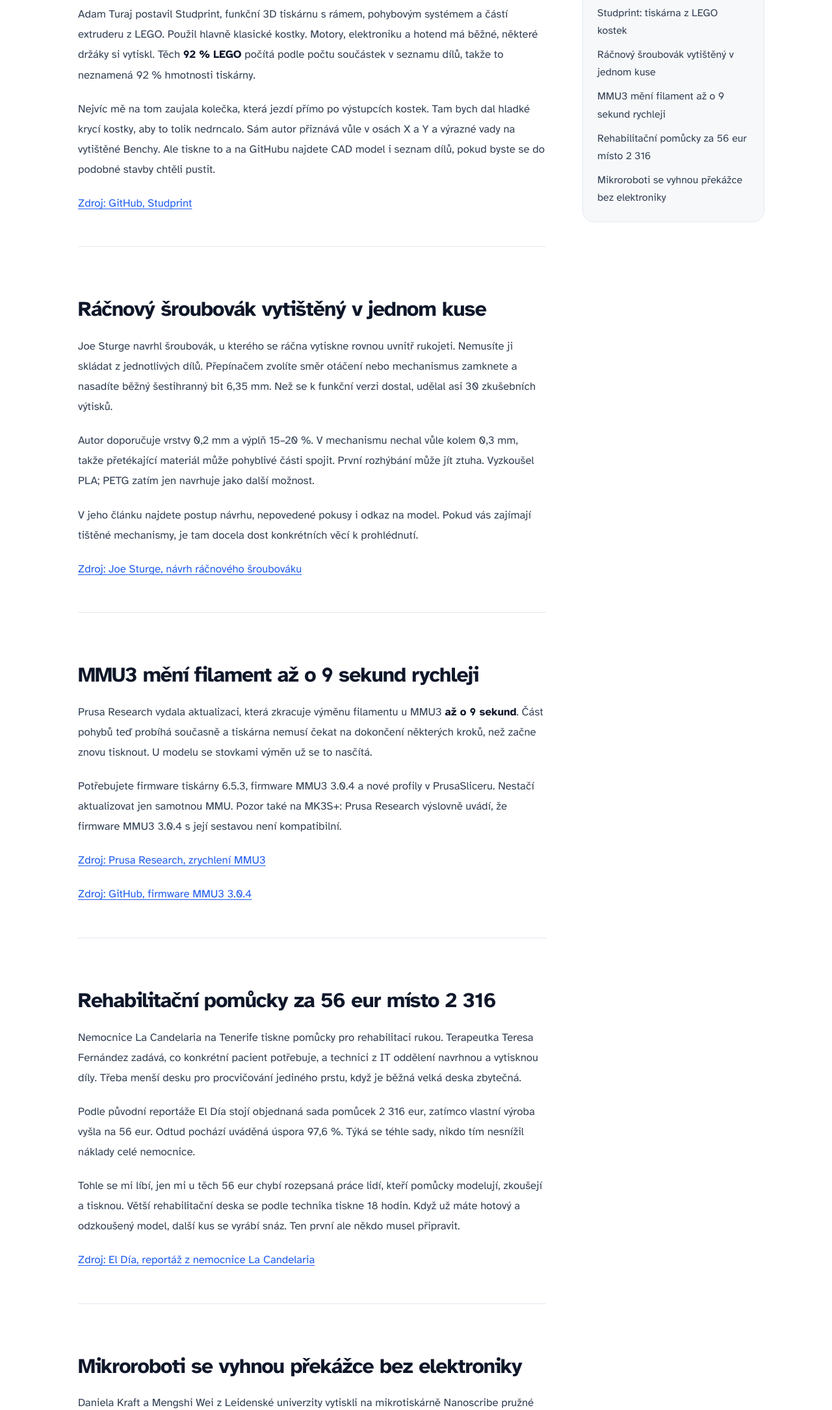
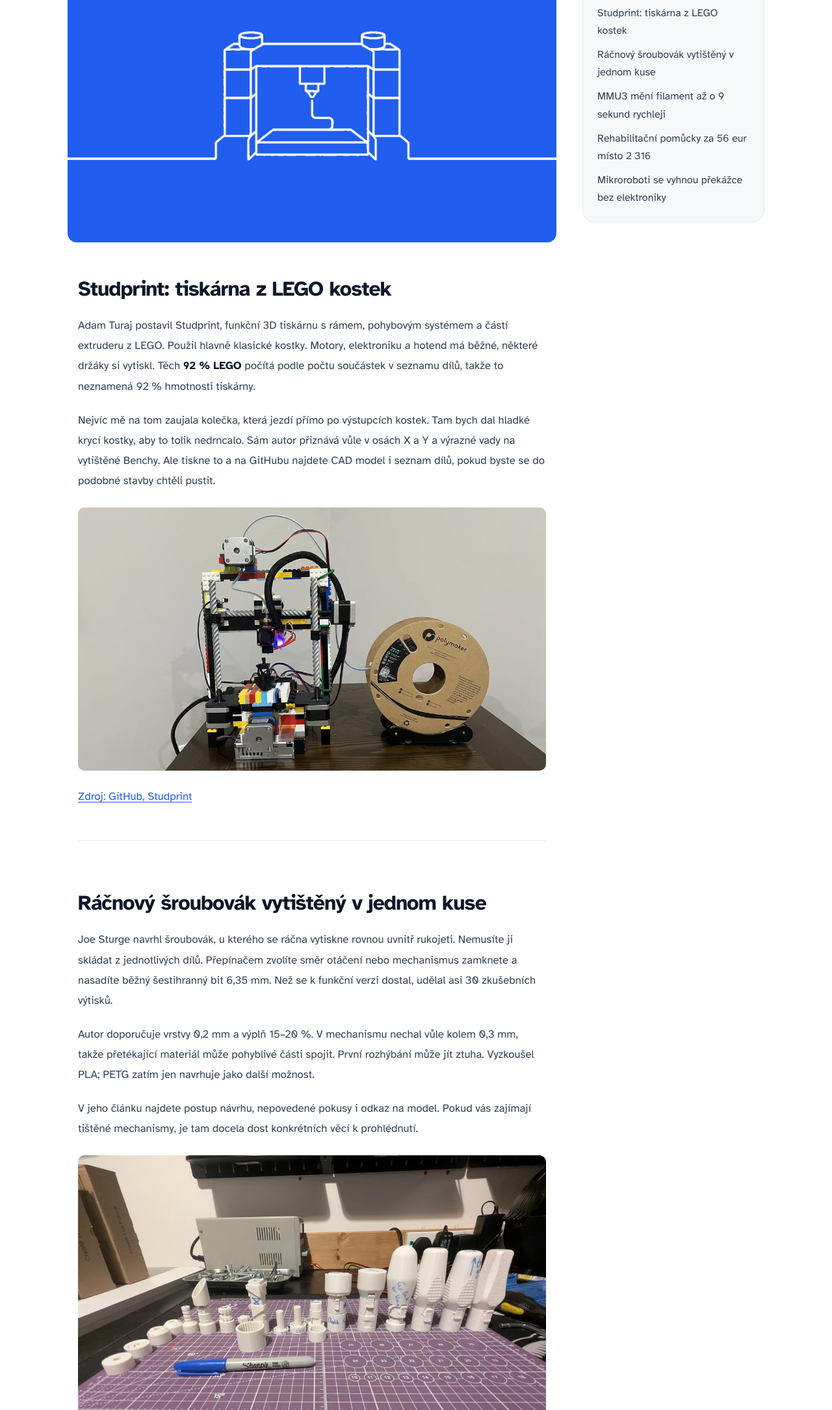
Before and after one commit to PavelTajdus/3dtiskjeradost, an Astro site: page /blog/pod-tryskou-14-2026 in a window 1280 px wide. Shown: the part 630-2800 px from the top of the page at 65% size. Built offline with nearby package versions, Linux system fonts and the light colour scheme; Astro itself is replaced by a stand-in of ours.

Commit message:
publish: Pod tryskou 14 obrázky

```diff
--- a/src/content/blog/pod-tryskou-14-2026.md
+++ b/src/content/blog/pod-tryskou-14-2026.md
@@ -3,6 +3,7 @@
 pubDate: "2026-03-31T12:20:29.000Z"
 updatedDate: "2026-10-08T12:00:00.000Z"
 description: "Tiskárna z LEGO kostek, ráčnový šroubovák bez montáže, rychlejší MMU3, rehabilitační pomůcky z Tenerife a mikroroboti pohánění elektrickým polem."
+heroImage: "/content/images/2026/03/pod-tryskou-14-2026-hero.webp"
 tags: ["Newsletter"]
 draft: false
 ---
@@ -12,6 +13,8 @@
 Adam Turaj postavil Studprint, funkční 3D tiskárnu s rámem, pohybovým systémem a částí extruderu z LEGO. Použil hlavně klasické kostky. Motory, elektroniku a hotend má běžné, některé držáky si vytiskl. Těch **92 % LEGO** počítá podle počtu součástek v seznamu dílů, takže to neznamená 92 % hmotnosti tiskárny.
 
 Nejvíc mě na tom zaujala kolečka, která jezdí přímo po výstupcích kostek. Tam bych dal hladké krycí kostky, aby to tolik nedrncalo. Sám autor přiznává vůle v osách X a Y a výrazné vady na vytištěné Benchy. Ale tiskne to a na GitHubu najdete CAD model i seznam dílů, pokud byste se do podobné stavby chtěli pustit.
+
+![Studprint s rámem z LEGO kostek a cívkou filamentu vedle tiskárny](/content/images/2026/03/pod-tryskou-14-2026-studprint-lego-tiskarna.webp)
 
 [Zdroj: GitHub, Studprint](https://github.com/AdamTuraj/Studprint)
 
@@ -25,6 +28,8 @@
 
 V jeho článku najdete postup návrhu, nepovedené pokusy i odkaz na model. Pokud vás zajímají tištěné mechanismy, je tam docela dost konkrétních věcí k prohlédnutí.
 
+![Bílé vytištěné prototypy a díly ráčnového šroubováku na řezací podložce](/content/images/2026/03/pod-tryskou-14-2026-racnovy-sroubovak-joe-sturge.webp)
+
 [Zdroj: Joe Sturge, návrh ráčnového šroubováku](https://dev.joesturge.com/p/3d-print-in-place-a-design-journey/)
 
 ---
@@ -34,6 +39,8 @@
 Prusa Research vydala aktualizaci, která zkracuje výměnu filamentu u MMU3 **až o 9 sekund**. Část pohybů teď probíhá současně a tiskárna nemusí čekat na dokončení některých kroků, než začne znovu tisknout. U modelu se stovkami výměn už se to nasčítá.
 
 Potřebujete firmware tiskárny 6.5.3, firmware MMU3 3.0.4 a nové profily v PrusaSliceru. Nestačí aktualizovat jen samotnou MMU. Pozor také na MK3S+: Prusa Research výslovně uvádí, že firmware MMU3 3.0.4 s její sestavou není kompatibilní.
+
+![Vícebarevné výtisky busty Deadpoola a helmy Iron Mana z článku Prusa Research o MMU3](/content/images/2026/03/pod-tryskou-14-2026-mmu3-prusa-multimaterial.webp)
 
 [Zdroj: Prusa Research, zrychlení MMU3](https://blog.prusa3d.com/massive-mmu3-speed-boost-new-fw-slashes-filament-change-times-core-one-l-mmu3-news_132957/)
 
@@ -61,4 +68,6 @@
 
 Na první pohled mě to moc nezaujalo. Pak jsem si pustil video a koukal, jak se pohybují jako červíci, vyhnou se překážce a pokračují dál. To už je docela zvláštní podívaná. Video najdete přímo u univerzitní zprávy.
 
+![Mikroskopický snímek řetízku propojených článků mikrorobota z Leidenské univerzity](/content/images/2026/03/pod-tryskou-14-2026-mikrorobot-leiden-retizek.webp)
+
 [Zdroj: Leidenská univerzita](https://www.universiteitleiden.nl/en/news/2026/03/alive-or-not-tiny-3d-printed-robots-without-a-brain-that-swim-and-navigate-just-like-animals)
```
Also changed, not shown: public/content/images/2026/03/pod-tryskou-14-2026-hero.webp (added), public/content/images/2026/03/pod-tryskou-14-2026-mikrorobot-leiden-retizek.webp (added), public/content/images/2026/03/pod-tryskou-14-2026-mmu3-prusa-multimaterial.webp (added), public/content/images/2026/03/pod-tryskou-14-2026-racnovy-sroubovak-joe-sturge.webp (added), public/content/images/2026/03/pod-tryskou-14-2026-studprint-lego-tiskarna.webp (added).
